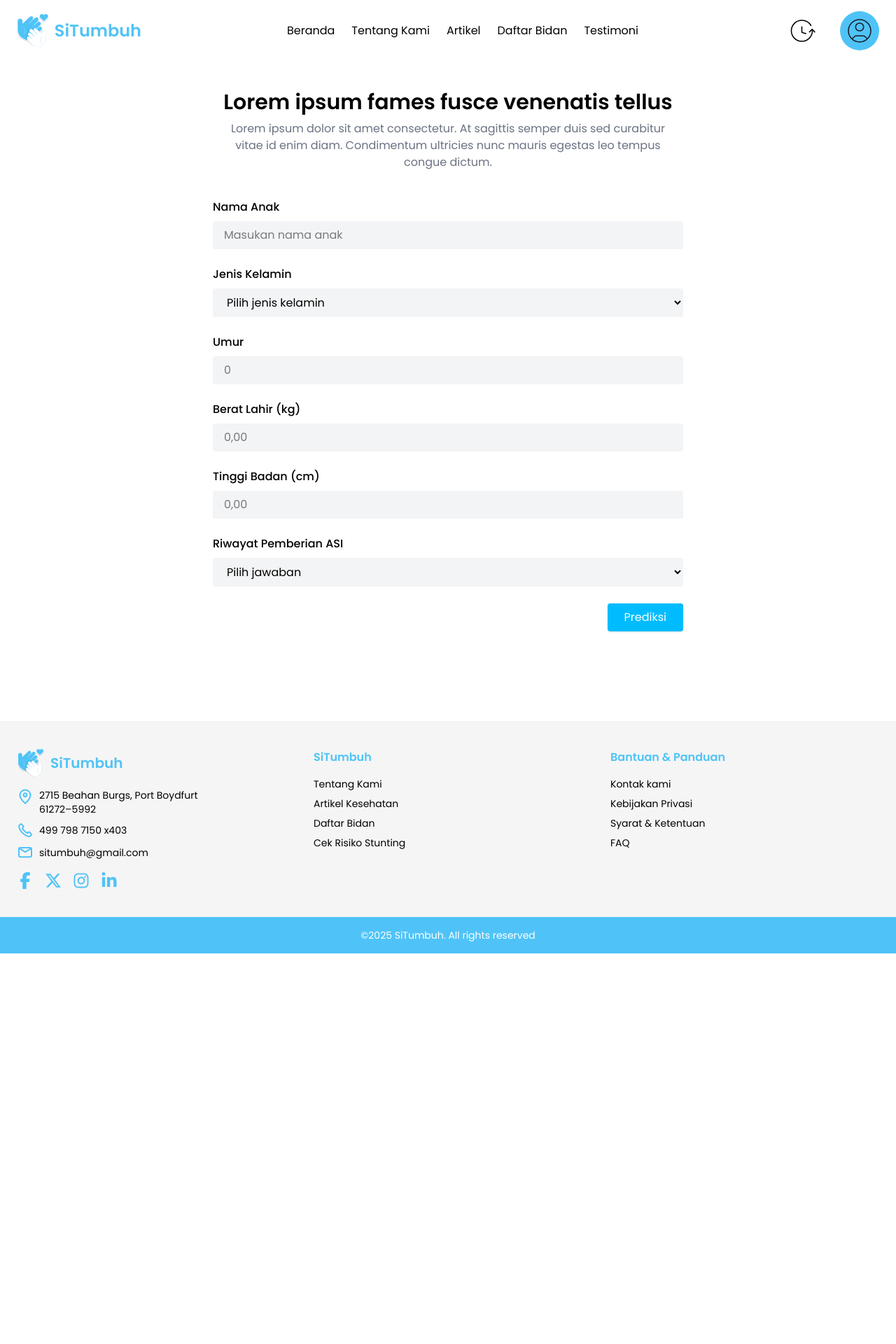
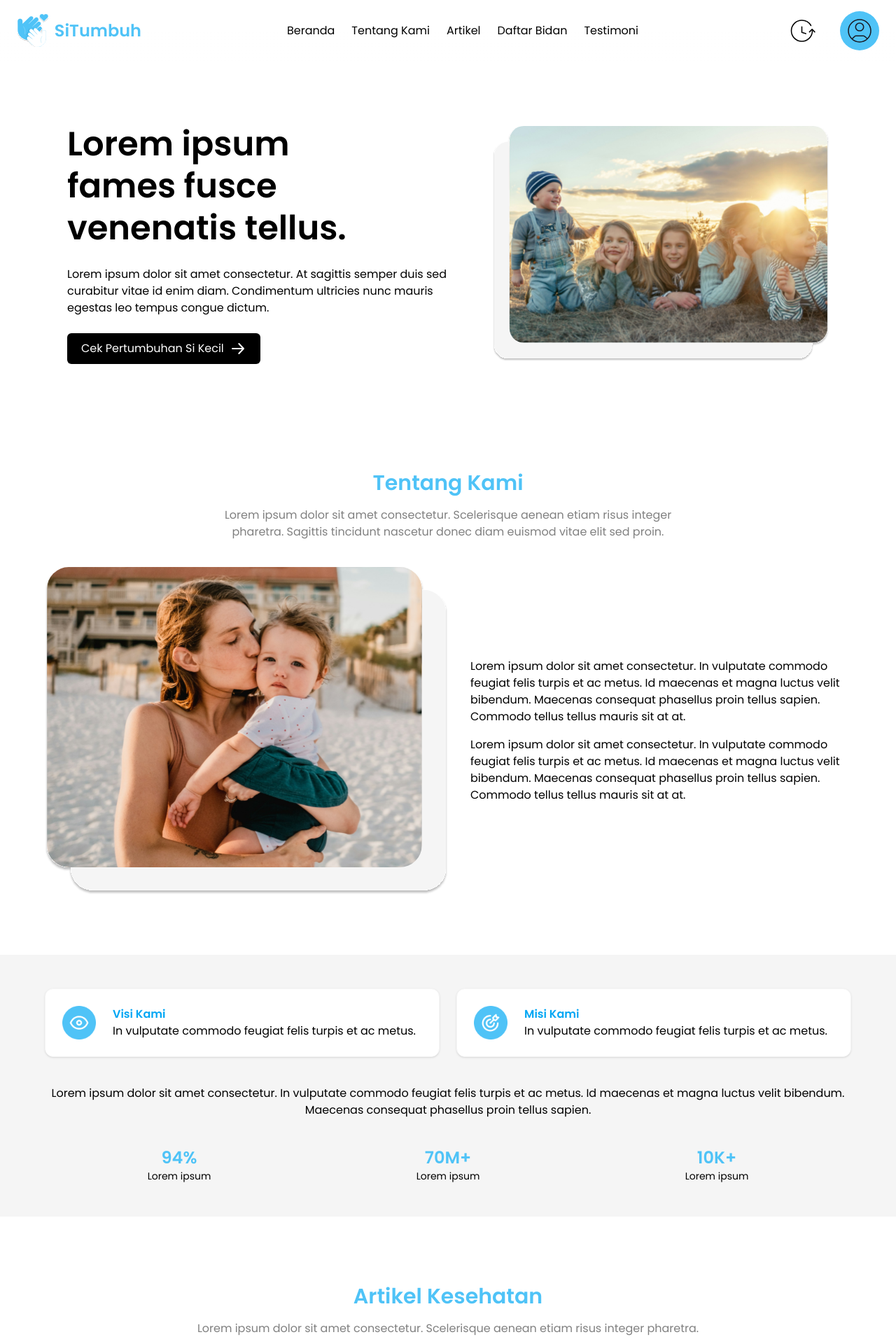
Before and after one commit to vrnamii/siTumbuh-fe2, a React (Vite) app: page / in a window 1280 px wide. Shown: the top 1920 px of the page at 70% size. Before the commit the page ends 1362 px from the top, so only its background shows below. Built offline with nearby package versions, Linux system fonts and the light colour scheme.

Commit message:
memperbaiki homepage, predictpage, app.jsx, membuat predictnotstunting dan predictstunting, menambahkan asset

```diff
--- a/src/App.jsx
+++ b/src/App.jsx
@@ -2,6 +2,8 @@ import NavbarUser from "./components/NavbarUser";
 import Navbar from "./components/Navbar"
 import HomePage from "./pages/HomePage"
 import PredictPage from "./pages/PredictPage"
+import NotStunting from "./components/PredictNotStunting"
+import Stunting from "./components/PredictStunting"
 import Footer from "./components/Footer"
 
 // export default function App() {
@@ -25,8 +27,15 @@ export default function AppLogIn() {
       {/* Navbar */}
       <NavbarUser />
 
+      {/* HomePage */}
+      < HomePage/>
+
       {/* Content */}
       <PredictPage />
+
+      {/* Result */}
+      < NotStunting />
+      < Stunting />
 
       {/* Footer */}
       <Footer />
--- /dev/null
+++ b/src/components/PredictNotStunting.jsx
@@ -0,0 +1,40 @@
+import '/src/index.css';
+import tryAgain from "../assets/reset.svg";
+
+export default function NotStunting() {
+  return (
+    <div class="min-h-0 bg-white px-4 flex justify-center pb-24 pt-8">
+        <div class="w-full max-w-4xl">
+            {/*Judul*/}
+            <h1 class="text-xl sm:text-2xl md:text-3xl font-semibold text-center mb-2 text-sky-400">
+            Hasil Prediksi
+            </h1>
+            <p class="text-[var(--color-darkgrey)] mb-8 text-center text-sm md:text-base">
+            Lorem ipsum dolor sit amet consectetur. Scelerisque aenean etiam risus integer pharetra.
+            </p>
+
+            {/*Box Hasil*/}
+            <div class="bg-gray-100 rounded-3xl p-6 sm:p-10 shadow-md">
+                <h2 class="text-lg sm:text-2xl font-semibold text-center text-sky-400 mb-4">
+                    Tidak Stunting
+                </h2>
+                <p class="text-sm sm:text-base text-justify text-black mb-10 px-2 sm:px-6">
+                    Lorem ipsum dolor sit amet consectetur. Cursus donec lectus dui cursus egestas est senectus. Et enim leo purus neque non.
+                    Placerat orci consectetur eget accumsan imperdiet eget arcu diam sed. Cras ante integer mi leo urna consectetur lacus hendrerit proin.
+                    Rhoncus facilisi suspendisse felis quis et duis eget in nulla. Arcu adipiscing leo mi mauris.
+                    At ac porta lectus sed eget nisl. Varius non interdum arcu dictum lectus nulla sem.
+                    Aliquam eleifend condimentum dignissim imperdiet scelerisque massa tempor integer tempus.
+                </p>
+            </div>
+
+            {/*Tombol Coba Lagi*/}
+            <div class="flex justify-center mt-8">
+                <button className="inline-flex items-center bg-black text-white px-5 py-2.5 rounded-md text-sm md:text-base hover:bg-gray-800 transition">
+                    Coba Lagi
+                    <img  src={tryAgain} className="ml-2 h-4 md:h-6" />
+                </button>
+            </div>
+        </div>
+    </div>
+  );
+}
--- /dev/null
+++ b/src/components/PredictStunting.jsx
@@ -0,0 +1,47 @@
+import '/src/index.css';
+import tryAgain from "../assets/reset.svg";
+import arrowRightBlack from '../assets/arrow-right-black.svg';
+
+export default function Stunting() {
+  return (
+    <div class="min-h-0 bg-white px-4 flex justify-center pb-24 pt-8">
+        <div class="w-full max-w-4xl">
+            {/*Judul*/}
+            <h1 class="text-xl sm:text-2xl md:text-3xl font-semibold text-center mb-2 text-sky-400">
+            Hasil Prediksi
+            </h1>
+            <p class="text-[var(--color-darkgrey)] mb-8 text-center text-sm md:text-base">
+            Lorem ipsum dolor sit amet consectetur. Scelerisque aenean etiam risus integer pharetra.
+            </p>
+
+            {/*Box Hasil*/}
+            <div class="bg-gray-100 rounded-3xl p-6 sm:p-10 shadow-md">
+                <h2 class="text-lg sm:text-2xl font-semibold text-center text-sky-400 mb-4">
+                    Stunting
+                </h2>
+                <p class="text-sm sm:text-base text-justify text-black mb-10 px-2 sm:px-6">
+                    Lorem ipsum dolor sit amet consectetur. Cursus donec lectus dui cursus egestas est senectus. Et enim leo purus neque non.
+                    Placerat orci consectetur eget accumsan imperdiet eget arcu diam sed. Cras ante integer mi leo urna consectetur lacus hendrerit proin.
+                    Rhoncus facilisi suspendisse felis quis et duis eget in nulla. Arcu adipiscing leo mi mauris.
+                    At ac porta lectus sed eget nisl. Varius non interdum arcu dictum lectus nulla sem.
+                    Aliquam eleifend condimentum dignissim imperdiet scelerisque massa tempor integer tempus.
+                </p>
+                <div class="flex justify-center mt-8">
+                    <button className="inline-flex items-center border-1 text-black px-5 py-2.5 rounded-md text-sm md:text-base hover:bg-[var(--color-darkgrey)]">
+                        Konsultasi dengan bidan
+                        <img  src={arrowRightBlack} className="ml-2 h-4 md:h-6" />
+                    </button>
+                </div>
+            </div>
+
+            {/*Tombol Coba Lagi*/}
+            <div class="flex justify-center mt-8">
+                <button className="inline-flex items-center bg-black text-white px-5 py-2.5 rounded-md text-sm md:text-base hover:bg-gray-800 transition">
+                    Coba Lagi
+                    <img  src={tryAgain} className="ml-2 h-4 md:h-6" />
+                </button>
+            </div>
+        </div>
+    </div>
+  );
+}
--- a/src/pages/HomePage.jsx
+++ b/src/pages/HomePage.jsx
@@ -11,11 +11,11 @@ import star from '../assets/star-1.svg';
 
 export default function HomePage() {
   return (
-    <div className="py-24 ">
+    <div className="pt-32 lg:pt-44 ">
       {/* Hero Section */}
-      <section className="flex flex-col-reverse px-12 lg:flex-row items-center justify-between gap-8">
+      <section className="flex flex-col-reverse px-6 lg:px-24 lg:flex-row items-center justify-between gap-8">
         {/* Left Text Content */}
-        <div className="max-w-xl text-center lg:text-left">
+        <div className="max-w-xl text-center lg:text-left ">
           <h1 className="text-3xl md:text-5xl font-semibold leading-tight text-black mb-6">
             Lorem ipsum <br />
             fames fusce <br />
@@ -44,13 +44,13 @@ export default function HomePage() {
       </section>
 
       {/* Tentang Kami */}
-      <section className="bg-white text-center px-6 mt-6 md:px-16 py-12">
+      <section className="bg-white text-center px-6 mt-26 md:px-16 py-12">
         <h2 className="text-[var(--color-blue)] text-xl font-semibold mb-4 md:text-3xl">Tentang Kami</h2>
-        <p className="max-w-2xl mx-auto text-black text-sm md:text-base mb-8">
+        <p className="max-w-2xl mx-auto text-[var(--color-darkgrey)] text-sm md:text-base mb-8">
           Lorem ipsum dolor sit amet consectetur. Scelerisque aenean etiam risus integer pharetra.
           Sagittis tincidunt nascetur donec diam euismod vitae elit sed proin.
         </p>
-        <div className="flex flex-col md:flex-row items-center gap-0">
+        <div className="flex flex-col md:flex-row items-center gap-8">
           <img
             src={momAndChild}
             alt="Ibu dan Anak"
@@ -125,9 +125,9 @@ export default function HomePage() {
 
       {/* Artikel Kesehatan */}
       <section className="px-6 py-24 md:px-12 ">
-        <div className="text-xl mb-8 md:text-3xl">
+        <div className="text-xl text-center mb-8 md:text-3xl">
           <h2 className="text-[var(--color-blue)] text-xl font-semibold mb-4 md:text-3xl">Artikel Kesehatan</h2>
-          <p className="text-sm md:text-base">Lorem ipsum dolor sit amet consectetur. Scelerisque aenean etiam risus integer pharetra.</p>
+          <p className="text-[var(--color-darkgrey)] text-sm md:text-base">Lorem ipsum dolor sit amet consectetur. Scelerisque aenean etiam risus integer pharetra.</p>
         </div>
         <div className="space-y-0">
           <div className="flex flex-col md:flex-row gap-6 items-center border-y-2 border-[var(--color-grey)] p-10 ">
@@ -188,15 +188,15 @@ export default function HomePage() {
       {/* Daftar Bidan */}
       <section className="px-6 md:px-12">
         <h2 className="text-[var(--color-blue)] text-xl font-semibold mb-4 text-center md:text-3xl">Daftar Bidan</h2>
-        <p className="text-center text-black mb-8">
+        <p className="text-center text-[var(--color-darkgrey)] text-sm md:text-base">
           Lorem ipsum dolor sit amet consectetur.
         </p>
         <div className="grid grid-cols-1 md:grid-cols-2 gap-6">
           <div className="bg-white border-[var(--color-grey)] border-2 shadow-md  rounded-xl p-10 hover:shadow-xl">
-            <h4 className="font-semibold mb-2">
+            <h4 className="font-semibold mb-2 text-base md:text-lg lg:text-xl">
               Lorem ipsum ante blandit varius fusce
             </h4>
-            <p className="text-black mb-3 text-sm md:text-base">
+            <p className="text-black mb-3 text-xs md:text-sm lg:text-base">
               Lorem ipsum cursus sapien cursus ut urna aliquam tristique sed.
             </p>
             <div>
@@ -207,10 +207,10 @@ export default function HomePage() {
             </div>
           </div>
           <div className="bg-white border-[var(--color-grey)] border-2 shadow-md  rounded-xl p-10 hover:shadow-xl">
-            <h4 className="font-semibold mb-2">
+            <h4 className="font-semibold mb-2 text-base md:text-lg lg:text-xl">
               Lorem ipsum ante blandit varius fusce
             </h4>
-            <p className="text-black mb-3 text-sm md:text-base">
+            <p className="text-black mb-3 text-xs md:text-sm lg:text-base">
               Lorem ipsum cursus sapien cursus ut urna aliquam tristique sed.
             </p>
             <div>
@@ -232,7 +232,7 @@ export default function HomePage() {
       {/* Testimoni */}
       <section className="py-16 text-center px-4 md:px-16">
         <h2 className="text-[var(--color-blue)] text-xl font-semibold mb-4 text-center md:text-3xl">Testimoni</h2>
-        <p className="text-black mb-10">
+        <p className="text-[var(--color-darkgrey)] mb-10 text-sm md:text-base">
           Lorem ipsum dolor sit amet consectetur.
         </p>
         <div className="overflow-x-auto scrollbar-hide px-2 md:px-6 py-8">
--- a/src/pages/PredictPage.jsx
+++ b/src/pages/PredictPage.jsx
@@ -2,10 +2,10 @@ import '/src/index.css';
 
 export default function HomePage() {
   return (
-    <div className="min-h-screen px-4 py-32 bg-white flex items-center justify-center">
+    <div className="min-h-screen px-4 pt-32 pb-20 bg-white flex items-center justify-center md:pb-10">
       <div className="w-full max-w-2xl">
         {/* Judul */}
-        <h1 className="text-xl sm:text-2xl md:text-3xl font-semibold text-center mb-2">
+        <h1 className="text-[var(--color-blue)] text-xl md:text-3xl font-semibold text-center mb-2">
           Lorem ipsum fames fusce venenatis tellus
         </h1>
         <p className="text-sm sm:text-base text-center text-gray-500 mb-10 px-2 sm:px-6">
```
Also changed, not shown: src/assets/arrow-right-black.svg (added), src/assets/reset.svg (added).
